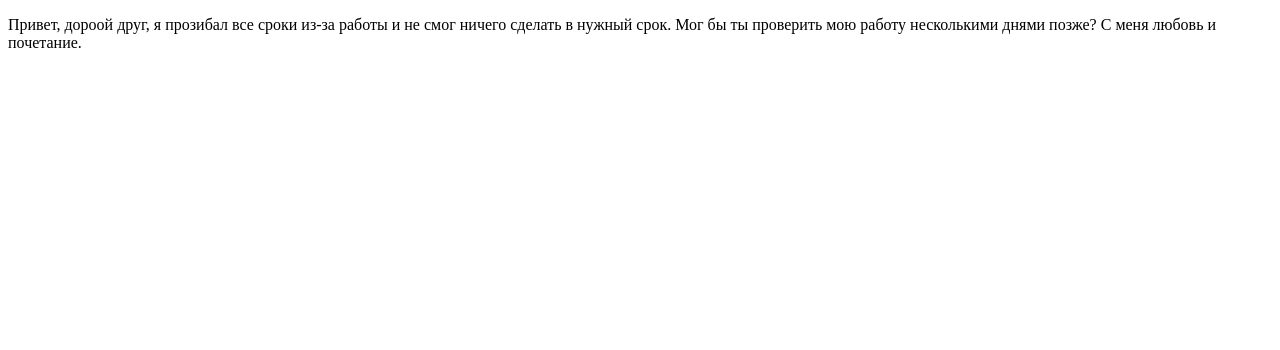
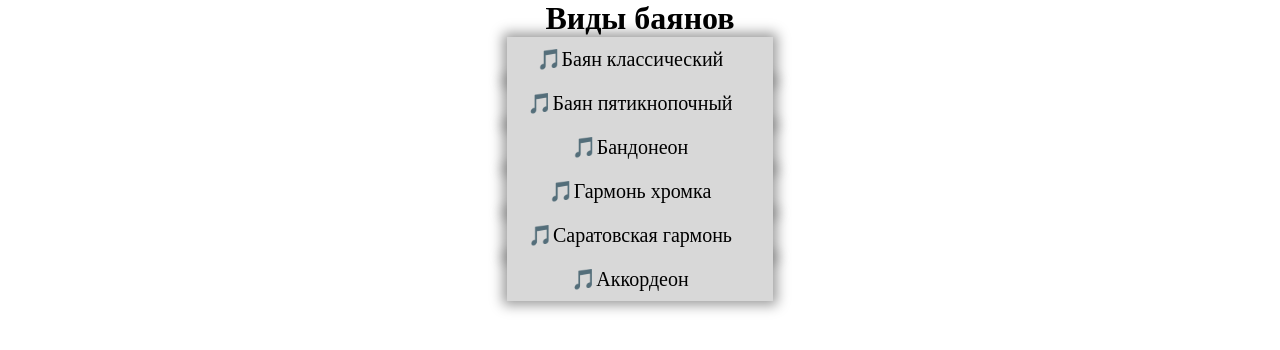
Before and after one commit to UnSivrit/cssBayan, a plain HTML site: page cssBayan/index.html in a window 1280 px wide. Drawn offline with Linux system fonts and the light colour scheme.

Commit message:
added the first memes 22:33 16:03.2023 UTC+1

```diff
--- a/cssBayan/index.html
+++ b/cssBayan/index.html
@@ -4,11 +4,65 @@
     <meta charset="UTF-8">
     <meta http-equiv="X-UA-Compatible" content="IE=edge">
     <meta name="viewport" content="width=device-width, initial-scale=1.0">
-    <title>Document</title>
+    <title>Баяны</title>
+    <link rel="stylesheet" href="./style.css" />
 </head>
 <body>
-   <p>
-    Привет, дороой друг, я прозибал все сроки из-за работы и не смог ничего сделать в нужный срок. Мог бы ты проверить мою работу несколькими днями позже? С меня любовь и почетание.
-   </p>
+    <div class="umhuellung">
+        <div class="huelle">
+            <h1> Виды баянов</h1>
+            <div class="bajan">
+                <details class="hinweise">
+                    <summary class="anrede">Баян классический</summary>
+                    <div class="koerper">
+                        <img src="img/bajan.jpg" alt="Баян классический">
+                    </div>
+                </details>
+            </div>
+
+            <div class="bajan">
+                <details class="hinweise">
+                    <summary class="anrede">Баян пятикнопочный</summary>
+                    <div class="koerper">
+                        <img src="img/bajan5knopf.jpg" alt="Баян пятикнопочный">
+                    </div>
+                </details>
+            </div>
+            <div class="bajan">
+                <details class="hinweise">
+                    <summary class="anrede">Бандонеон</summary>
+                    <div class="koerper">
+                        <img src="img/bandoneon.jpg" alt="Бандонеон">
+                    </div>
+                </details>
+            </div>
+            <div class="bajan">
+                <details class="hinweise">
+                    <summary class="anrede">Гармонь хромка</summary>
+                    <div class="koerper">
+                        <img src="img/garmon.jpg" alt="Гармонь хромка">
+                    </div>
+                </details>
+            </div>
+            <div class="bajan">
+                <details class="hinweise">
+                    <summary class="anrede">Саратовская гармонь</summary>
+                    <div class="koerper">
+                        <img src="img/saratov.jpg" alt="Саратовская гармонь">
+                    </div>
+                </details>
+            </div>
+            <div class="bajan">
+                <details class="hinweise">
+                    <summary class="anrede">Аккордеон</summary>
+                    <div class="koerper">
+                        <img src="img/akkordeon.jpg" alt="Аккордеон">
+                    </div>
+                </details>
+            </div>
+
+            </div>
+        </div>
+    </div>
 </body>
 </html>
--- /dev/null
+++ b/cssBayan/style.css
@@ -0,0 +1,52 @@
+* {
+    padding: 0;
+    margin: 0;
+    box-sizing: border-box;
+}
+
+h1 {
+    display: flex;
+    flex-wrap: wrap;
+    justify-content: center;
+}
+
+
+summary::marker {
+  content:  "🎵";
+  color: #8b0707;
+  font-size: 1em;
+}
+details[open] summary::marker {
+  content:  " 🎶 ";
+  color: red;
+}
+
+
+.umhuellung {
+    display: flex;
+    flex-wrap: wrap;
+    justify-content: center;
+    align-items: center;
+    min-height: 10vh;
+}
+.huelle{
+    cursor: pointer;
+}
+.bajan {
+    max-width: 700px;
+    box-shadow: 0 0 12px 4px rgba(0, 0, 0, 0.4);
+}
+.hinweise {
+    background-color: 353535;
+    color: black;
+}
+.anrede {
+    width: 100%;
+    text-align: center;
+    font-size: 20px;
+    background-color: #d8d8d8;
+    outline: none;
+    border-bottom: 10px #8b0707;
+    padding: 10px 40px 10px 20px;
+    position: relative;
+}
```
Also changed, not shown: cssBayan/img/akkordeon.jpg (added), cssBayan/img/bajan.jpg (added), cssBayan/img/bajan5knopf.jpg (added), cssBayan/img/bandoneon.jpg (added), cssBayan/img/garmon.jpg (added), cssBayan/img/saratov.jpg (added).
